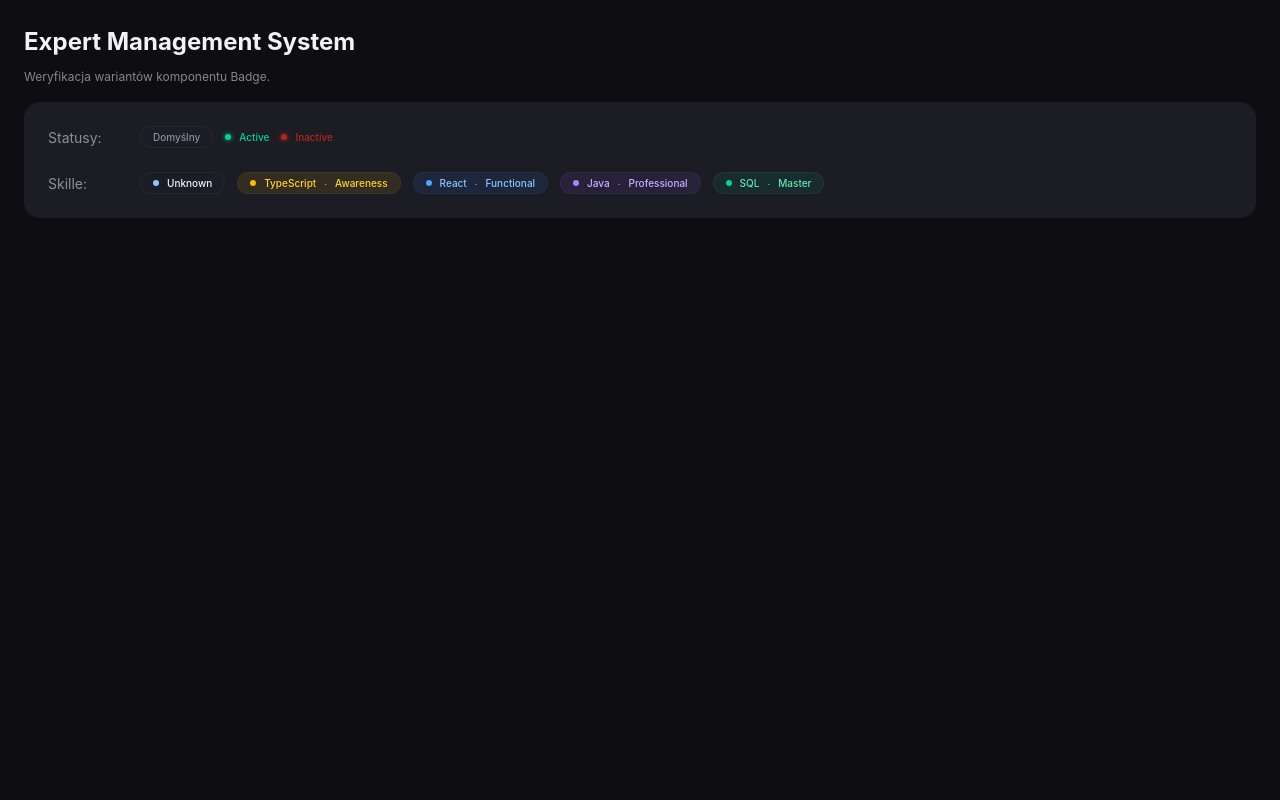
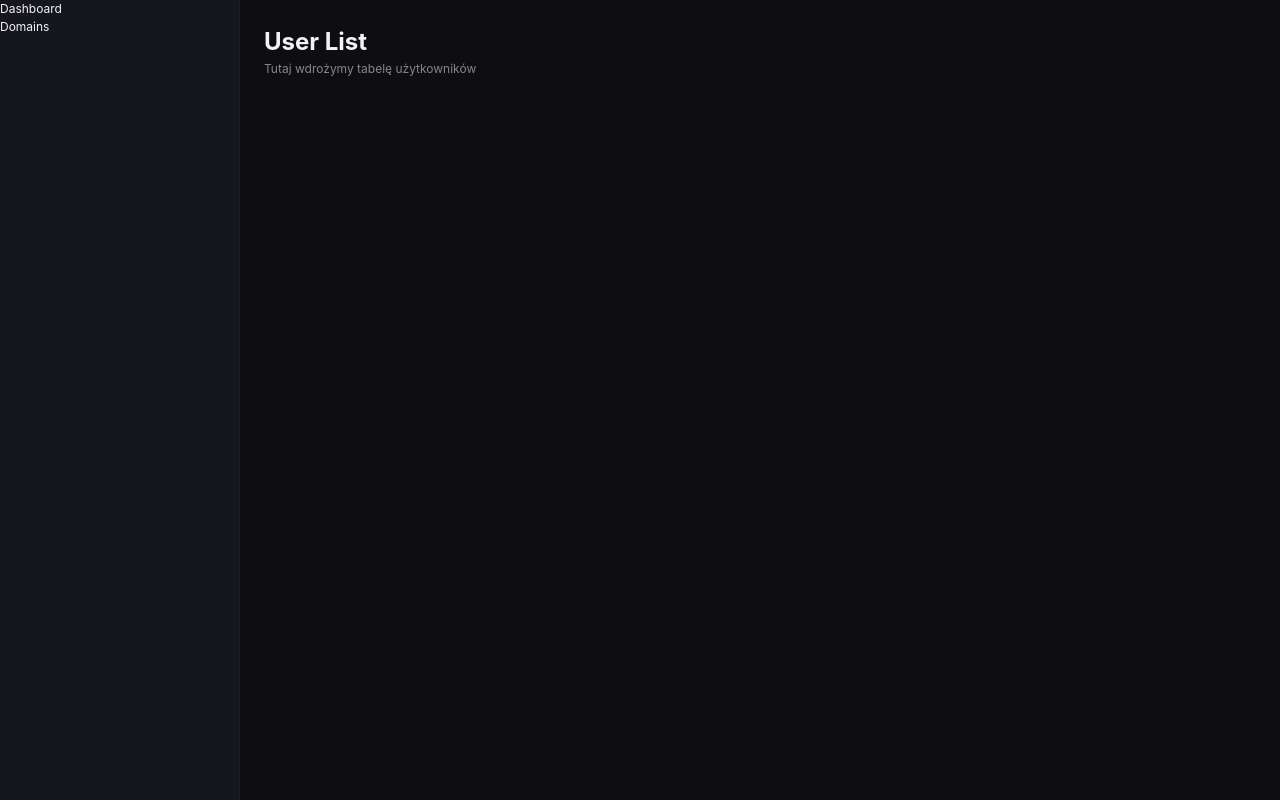
Before and after one commit to Adask3s/expert-management-system, a React (Vite) app in the folder frontend/: page /dashboard in a window 1280 px wide. Built offline with nearby package versions, Linux system fonts and the light colour scheme.

Commit message:
Setup routing and base app layout
Clean App.tsx

```diff
--- a/frontend/src/App.tsx
+++ b/frontend/src/App.tsx
@@ -1,48 +1,17 @@
-import {Badge} from './components/common/Badge/Badge';
+import {Navigate, Route, Routes} from 'react-router-dom';
+import {AppLayout} from './components/layout/AppLayout';
+import {DashboardPage} from './pages/DashboardPage';
+import {DomainsPage} from './pages/DomainsPage';
 
 export function App() {
     return (
-        <main style={{padding: 'var(--space-6)'}}>
-            <h1>Expert Management System</h1>
-            <p style={{color: 'var(--color-text-secondary)', marginTop: 'var(--space-2)'}}>
-                Weryfikacja wariantów komponentu Badge.
-            </p>
-
-            {/* Tymaczasowe testowe wyśeitlanie powstałych elementów */}
-            <div style={{
-                marginTop: 'var(--space-4)',
-                padding: '24px',
-                display: 'flex',
-                flexDirection: 'column',
-                gap: '24px',
-                backgroundColor: 'var(--color-bg-surface-elevated, #1c1c24)',
-                borderRadius: 'var(--radius-lg)'
-            }}>
-
-                {/* Warianty domyślne i statusy */}
-                <div style={{display: 'flex', gap: '12px', alignItems: 'center'}}>
-                    <span
-                        style={{color: 'var(--color-text-secondary)', width: '80px', fontSize: '14px'}}>Statusy:</span>
-                    <Badge>Domyślny</Badge>
-                    <Badge variant="status" status="active"/>
-                    <Badge variant="status" status="inactive"/>
-                </div>
-
-                {/* Poziomy kompetencji (Domeny) */}
-                <div style={{display: 'flex', gap: '12px', alignItems: 'center'}}>
-                    <span style={{color: 'var(--color-text-secondary)', width: '80px', fontSize: '14px'}}>Skille:</span>
-                    {/* Wariant bez podanego poziomu (użyje domyślnego koloru dla .skill .dot) */}
-                    <Badge variant="skill" domainName="Unknown"/>
-
-                    {/* Poziomy 1-4 zmapowane na konkretne tokeny */}
-                    <Badge variant="skill" domainName="TypeScript" levelName="Awareness" level={1}/>
-                    <Badge variant="skill" domainName="React" levelName="Functional" level={2}/>
-                    <Badge variant="skill" domainName="Java" levelName="Professional" level={3}/>
-                    <Badge variant="skill" domainName="SQL" levelName="Master" level={4}/>
-                </div>
-
-            </div>
-        </main>
+        <Routes>
+            <Route path="/" element={<AppLayout/>}>
+                <Route index element={<Navigate to="/dashboard" replace/>}/>
+                <Route path="dashboard" element={<DashboardPage/>}/>
+                <Route path="domains" element={<DomainsPage/>}/>
+            </Route>
+        </Routes>
     );
 }
 
--- /dev/null
+++ b/frontend/src/components/layout/AppLayout.module.css
@@ -0,0 +1,23 @@
+.layout {
+    display: flex;
+    min-height: 100vh;
+    font-family: var(--font-family-sans);
+    color: var(--color-text-primary);
+    background-color: var(--color-bg-app);
+}
+
+.sidebar {
+    width: 240px;
+    background-color: var(--color-bg-sidebar);
+    border-right: 1px solid var(--color-border-subtle);
+    display: flex;
+    flex-direction: column;
+}
+
+.mainContent {
+    flex: 1;
+    display: flex;
+    flex-direction: column;
+    overflow-y: auto;
+    padding: var(--space-6);
+}
--- /dev/null
+++ b/frontend/src/components/layout/AppLayout.tsx
@@ -0,0 +1,26 @@
+import {Link, Outlet} from 'react-router-dom';
+import styles from './AppLayout.module.css';
+
+export const AppLayout = () => {
+    return (
+        <div className={styles.layout}>
+            {/* Panel boczny */}
+            {/* Używamy tago <aside> do oznaczania sekcji, które są tylko pośrednio powiązane z główną treścią dokumentu. */}
+            <aside className={styles.sidebar}>
+                {/* Umieszczamy <nav> wewnątrz <aside>, logicznie określamy, że nasz pasek boczny
+                jest głównym menu nawigacyjnym systemu */}
+                <nav>
+                    <ul>
+                        <li><Link to="/dashboard">Dashboard</Link></li>
+                        <li><Link to="/domains">Domains</Link></li>
+                    </ul>
+                </nav>
+            </aside>
+
+            <main className={styles.mainContent}>
+                {/* Tutaj React Router wstrzykuje zawartość stron (np. DashboardPage) */}
+                <Outlet/>
+            </main>
+        </div>
+    );
+}
--- /dev/null
+++ b/frontend/src/pages/DashboardPage.tsx
@@ -0,0 +1,9 @@
+export const DashboardPage = () => {
+    return (
+        <div>
+            {/* Tymczasowy nagłówek, TODO: użyjemy tu odpowiedniej typografii */}
+            <h1 style={{color: 'var(--color-text-primary)'}}>User List</h1>
+            <p style={{color: 'var(--color-text-secondary)'}}>Tutaj wdrożymy tabelę użytkowników</p>
+        </div>
+    );
+};
--- /dev/null
+++ b/frontend/src/pages/DomainsPage.tsx
@@ -0,0 +1,9 @@
+export const DomainsPage = () => {
+    return (
+        <div>
+            {/* Tymczasowy nagłówek, TODO: użyjemy tu odpowiedniej typografii */}
+            <h1 style={{color: 'var(--color-text-primary)'}}>Domains Management</h1>
+            <p style={{color: 'var(--color-text-secondary)'}}>Tutaj wdrożymy listę domen</p>
+        </div>
+    );
+};
```
